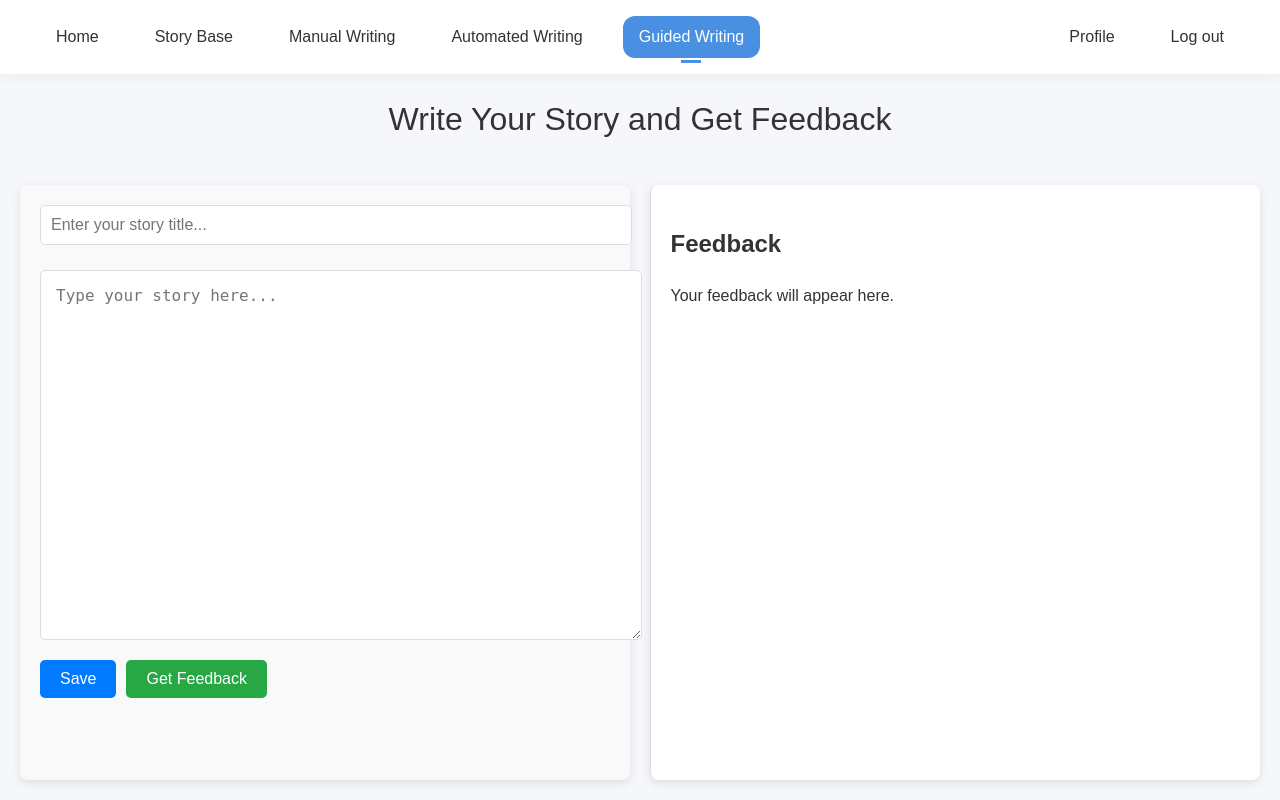
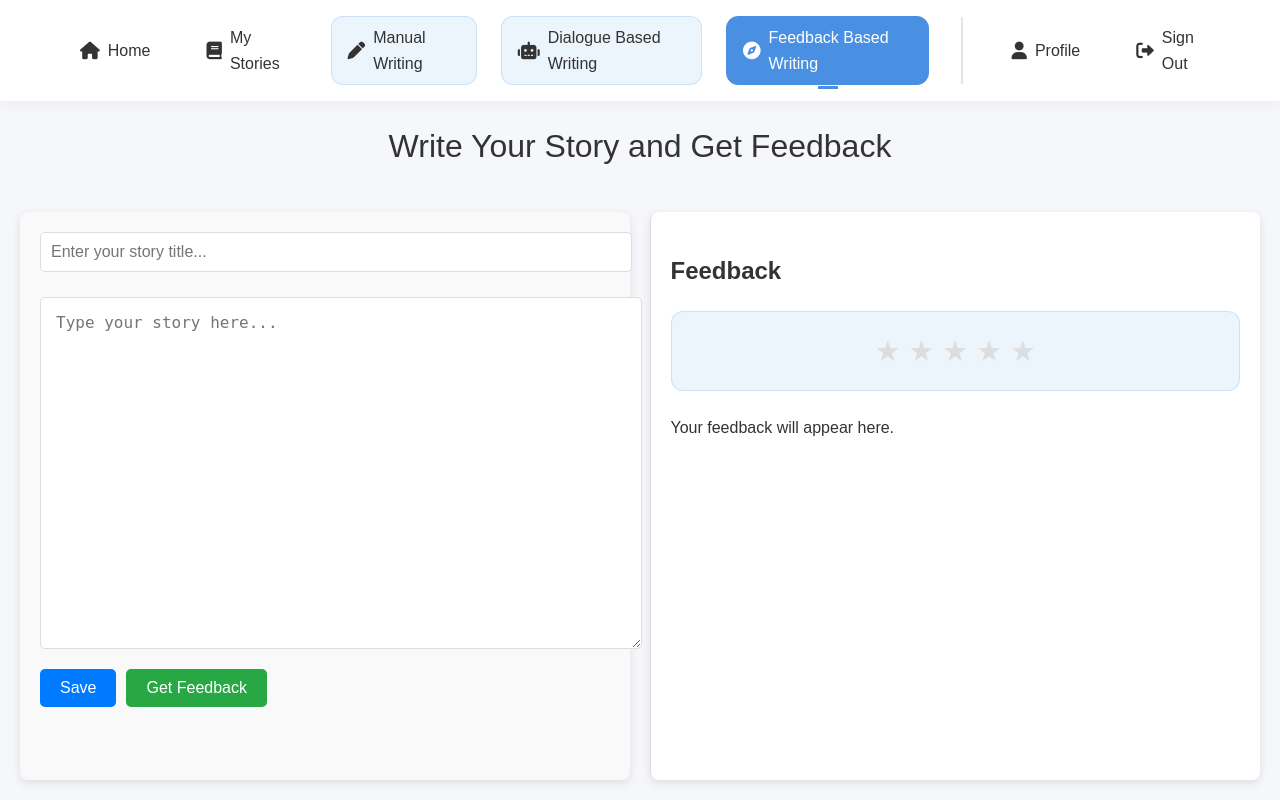
Before and after one commit to Skye725/Cochat_web, a Flask app: page /storywrite in a window 1280 px wide. Run offline with Flask 3, Linux system fonts and the light colour scheme; a user stored in the database is signed in.

Commit message:
12.9 添加反馈评分

```diff
--- a/templates/storywrite.html
+++ b/templates/storywrite.html
@@ -4,6 +4,8 @@
     <meta charset="UTF-8">
     <meta name="viewport" content="width=device-width, initial-scale=1.0">
     <title>StoryWrite</title>
+    <link href="https://fonts.googleapis.com/css2?family=Poppins:wght@300;400;500;600&display=swap" rel="stylesheet">
+    <link rel="stylesheet" href="https://cdnjs.cloudflare.com/ajax/libs/font-awesome/6.0.0/css/all.min.css">
     <style>
         :root {
             --primary-color: #4a90e2;
@@ -44,11 +46,23 @@
             display: flex;
             justify-content: space-between;
             align-items: center;
+            padding: 0 2rem;
         }
 
         .nav-links {
             display: flex;
             gap: 1.5rem;
+        }
+
+        .nav-links:first-child {
+            margin-right: auto;
+            padding-right: 2rem;
+        }
+
+        .nav-links:last-child {
+            margin-left: auto;
+            padding-left: 2rem;
+            border-left: 2px solid rgba(0, 0, 0, 0.1);
         }
 
         .nav-links a {
@@ -59,6 +73,9 @@
             border-radius: var(--border-radius);
             transition: all 0.3s ease;
             position: relative;
+            display: flex;
+            align-items: center;
+            gap: 0.5rem;
         }
 
         .nav-links a:hover {
@@ -71,7 +88,6 @@
             color: white;
         }
 
-        /* 可选：添加一个小指示器 */
         .nav-links a.active::after {
             content: '';
             position: absolute;
@@ -81,6 +97,27 @@
             width: 20px;
             height: 3px;
             background-color: var(--primary-color);
+        }
+
+        .nav-links .writing-link {
+            background-color: rgba(74, 144, 226, 0.1);
+            border: 1px solid rgba(74, 144, 226, 0.2);
+        }
+
+        .nav-links .writing-link:hover {
+            background-color: var(--primary-color);
+            border-color: var(--primary-color);
+            color: white;
+        }
+
+        .nav-links .writing-link.active {
+            background-color: var(--primary-color);
+            border-color: var(--primary-color);
+            color: white;
+        }
+
+        .nav-icon {
+            font-size: 1.1rem;
         }
 
         /* 页面标题 */
@@ -176,11 +213,28 @@
             .nav-content {
                 flex-direction: column;
                 gap: 1rem;
+                padding: 0 1rem;
             }
 
             .nav-links {
                 flex-wrap: wrap;
                 justify-content: center;
+            }
+
+            .nav-links:first-child,
+            .nav-links:last-child {
+                margin: 0;
+                padding: 0;
+                border: none;
+            }
+
+            .nav-links a {
+                font-size: 0.9rem;
+                padding: 0.4rem 0.8rem;
+            }
+
+            .nav-icon {
+                font-size: 1rem;
             }
         }
 
@@ -206,24 +260,69 @@
         #story-input {
             height: calc(70% - 50px);
         }
+
+        .score-container {
+            background: rgba(74, 144, 226, 0.1);
+            padding: 1rem;
+            border-radius: var(--border-radius);
+            margin-bottom: 1.5rem;
+            border: 1px solid rgba(74, 144, 226, 0.2);
+        }
+
+        .stars-container {
+            display: flex;
+            gap: 0.5rem;
+            justify-content: center;
+        }
+
+        .star {
+            font-size: 1.8rem;
+            color: #ddd;
+            transition: color 0.3s ease;
+        }
+
+        .star.active {
+            color: #FFD700;
+        }
     </style>
 </head>
 <body>
-    <div id="navbar">
+    <nav id="navbar">
         <div class="nav-content">
             <div class="nav-links">
-                <a href="/index_login">Home</a>
-                <a href="/my_stories">Story Base</a>
-                <a href="/freewrite">Manual Writing</a>
-                <a href="/storygenerate">Automated Writing</a>
-                <a href="/storywrite" class="active">Guided Writing</a>
+                <a href="/index_login">
+                    <i class="nav-icon fas fa-home"></i>
+                    Home
+                </a>
+                <a href="/my_stories">
+                    <i class="nav-icon fas fa-book"></i>
+                    My Stories
+                </a>
+                <a href="/freewrite" class="writing-link">
+                    <i class="nav-icon fas fa-pen"></i>
+                    Manual Writing
+                </a>
+                <a href="/storygenerate" class="writing-link">
+                    <i class="nav-icon fas fa-robot"></i>
+                    Dialogue Based Writing
+                </a>
+                <a href="/storywrite" class="writing-link active">
+                    <i class="nav-icon fas fa-compass"></i>
+                    Feedback Based Writing
+                </a>
             </div>
             <div class="nav-links">
-                <a href="/profile">Profile</a>
-                <a href="/logout">Log out</a>
+                <a href="/profile">
+                    <i class="nav-icon fas fa-user"></i>
+                    Profile
+                </a>
+                <a href="/logout">
+                    <i class="nav-icon fas fa-sign-out-alt"></i>
+                    Sign Out
+                </a>
             </div>
         </div>
-    </div>
+    </nav>
 
     <h1>Write Your Story and Get Feedback</h1>
 
@@ -252,73 +351,52 @@
         <!-- Feedback Section -->
         <div id="feedback-section">
             <h2>Feedback</h2>
+            <div class="score-container">
+                <div class="stars-container">
+                    <span class="star">★</span>
+                    <span class="star">★</span>
+                    <span class="star">★</span>
+                    <span class="star">★</span>
+                    <span class="star">★</span>
+                </div>
+            </div>
             <div id="feedback">Your feedback will appear here.</div>
         </div>
     </div>
 
-    <!-- <script>
-        document.getElementById("get-feedback").addEventListener("click", function() {
-            const story = document.getElementById("story-input").value;
-            getFeedback(story);
-        });
-
-        document.getElementById("save-story").addEventListener("click", function() {
-            const story = document.getElementById("story-input").value;
-            saveStory(story);
-        });
-
-        function saveStory(story) {
-            const profileData = JSON.parse(localStorage.getItem("profileData")) || { stories: [] };
-            profileData.stories.push(story);
-            localStorage.setItem("profileData", JSON.stringify(profileData));
-            alert("Story saved!");
-        }
-
-        async function getFeedback(story) {
-            const apiUrl = 'https://api.dify.ai/v1/workflows/run';
-            const feedbackElement = document.getElementById("feedback");
-            const apiKey = 'app-e0EuM9KBBHGEV9QLrfjzJFok'; // 请将 'your_api_key' 替换为实际的 API Key
-
-            feedbackElement.innerText = "Fetching feedback...";
-
-            try {
-            const response = await fetch(apiUrl, {
-                method: "POST",
-                headers: {
-                    "Authorization": `Bearer app-e0EuM9KBBHGEV9QLrfjzJFok`,
-                    "Content-Type": "application/json"
-                },
-                data: JSON.stringify({
-                    inputs: { "stories": story },  // 根据API需求确认字段命名
-                    response_mode: "blocking",
-                    user: "abc-123"  // 可以使用用户的唯一 ID
-        })
-            });
-
-            if (!response.ok) {
-                throw new Error(`HTTP error! status: ${response.status}`);
-            }
-
-            const result = await response.json();
-            const finalresult=result.get("data", {}).get("outputs", {}).get("output", "No output available.");
-            const feedbackText = finalresult;
-            feedbackElement.innerText = feedbackText;
-            // }
-            // } catch (error) {
-            //     feedbackElement.innerText = "Error fetching feedback.";
-            //     console.error("Error:", error);
-            // }
-        }
-    </script> -->
     <script>
         document.getElementById("get-feedback").addEventListener("click", function() {
             const story = document.getElementById("story-input").value;
             getFeedback(story);
         });
 
+        function updateStars(score) {
+            const stars = document.querySelectorAll('.star');
+            let activeStars = 1; // 默认至少一颗星
+
+            if (score <= 25) {
+                activeStars = 2;
+            } else if (score <= 50) {
+                activeStars = 3;
+            } else if (score <= 80) {
+                activeStars = 4;
+            } else {
+                activeStars = 5;
+            }
+
+            stars.forEach((star, index) => {
+                if (index < activeStars) {
+                    star.classList.add('active');
+                } else {
+                    star.classList.remove('active');
+                }
+            });
+        }
+
         async function getFeedback(story) {
             const feedbackElement = document.getElementById("feedback");
             feedbackElement.innerText = "Fetching feedback...You might need to wait for several seconds.";
+            document.querySelectorAll('.star').forEach(star => star.classList.remove('active'));
 
             try {
                 const response = await fetch('/storywrite', {
@@ -335,6 +413,10 @@
 
                 const result = await response.json();
                 feedbackElement.innerText = result.feedback || "No feedback available.";
+                const score = parseFloat(result.score);
+                if (!isNaN(score)) {
+                    updateStars(score);
+                }
             } catch (error) {
                 feedbackElement.innerText = "Error.";
                 console.error("Error:", error);
@@ -365,7 +447,8 @@
                     },
                     body: JSON.stringify({
                         title: title,
-                        content: content
+                        content: content,
+                        writing_mode: 'feedback'
                     })
                 });
 
```
